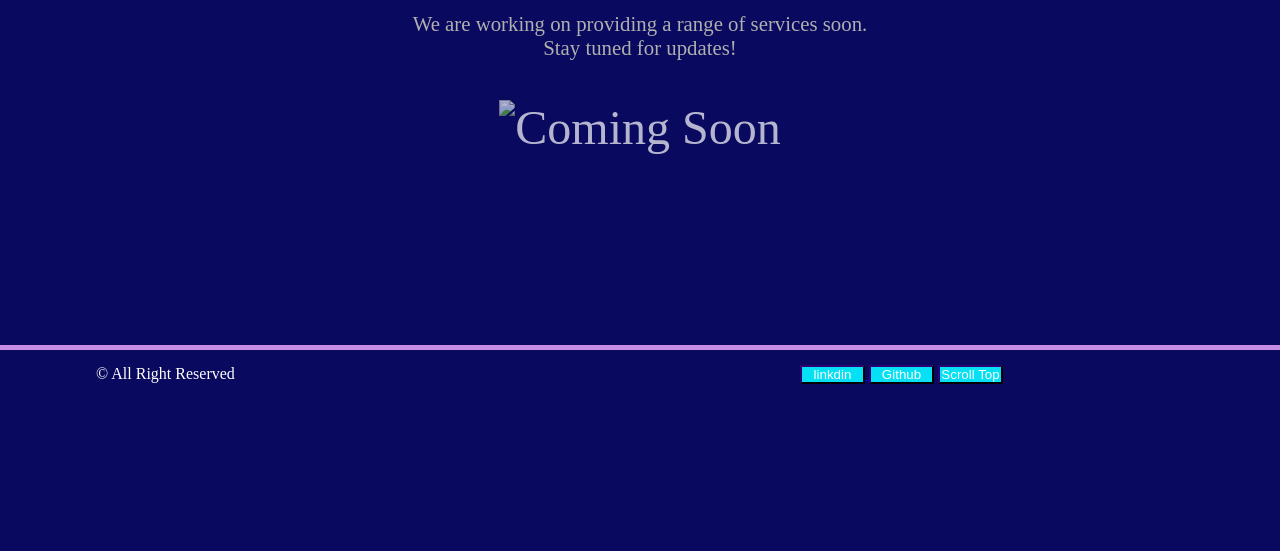
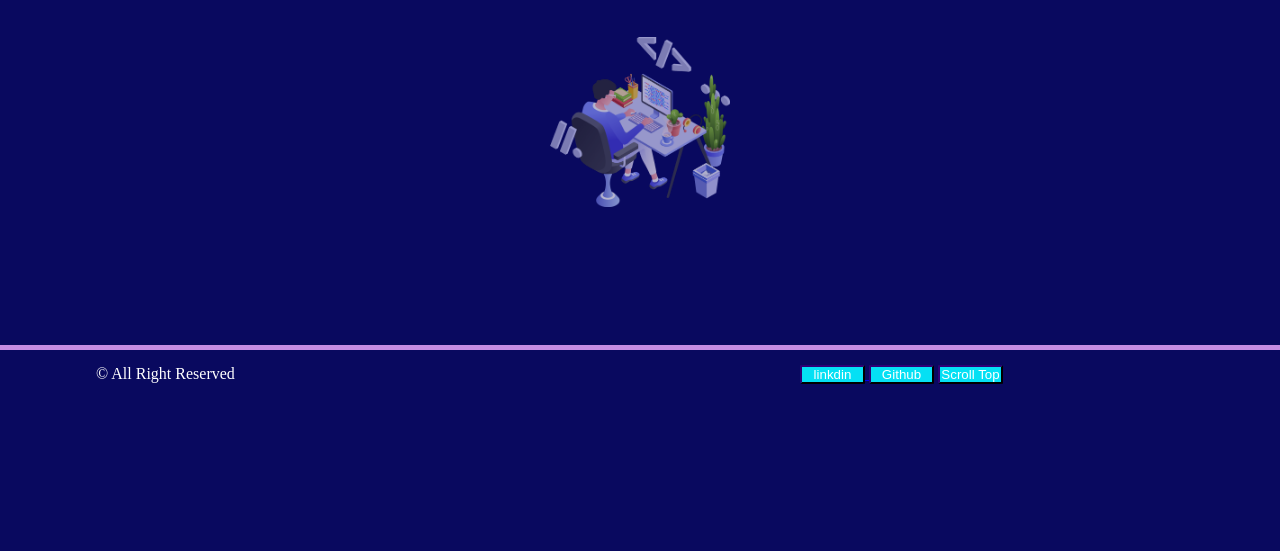
Before and after one commit to shubhdeep689/Portfolio, a plain HTML site: page services.html in a window 1280 px wide. Shown: the part 249-800 px from the top of the page. Drawn offline with Linux system fonts and the light colour scheme; the site is published under a folder, as on GitHub Pages, so addresses that start at the root find nothing.

Commit message:
Update services.html

```diff
--- a/services.html
+++ b/services.html
@@ -32,7 +32,7 @@
           We are working on providing a range of services soon.<br>
           Stay tuned for updates!
         </p>
-        <img src="/imgs/bg.png" alt="Coming Soon" style="width:180px; margin-top:40px; opacity:0.7;">
+        <img src="imgs/bg.png" alt="Coming Soon" style="width:180px; margin-top:40px; opacity:0.7;">
       </div>
     </section>
     <hr class="horizontalline">
```
